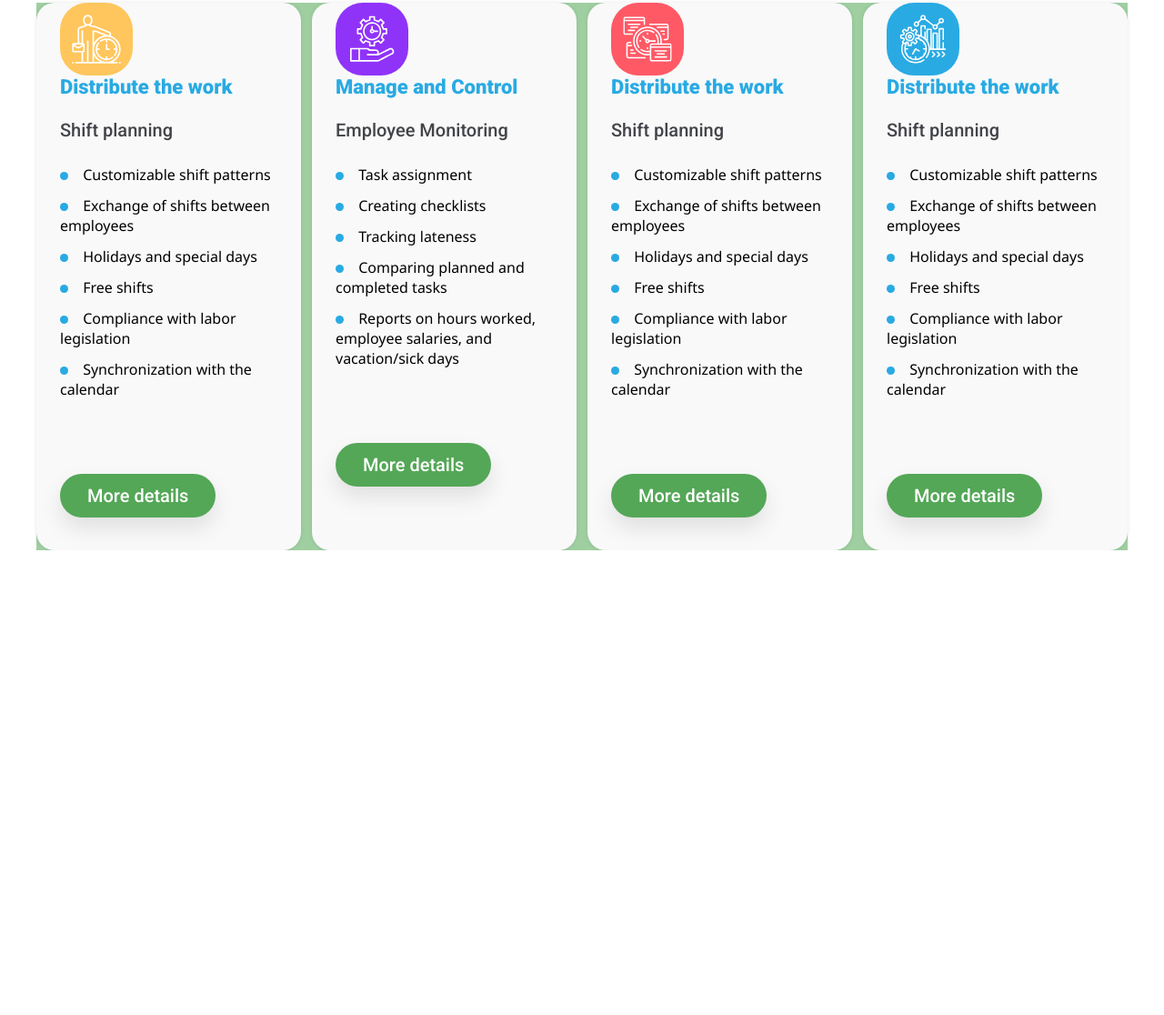
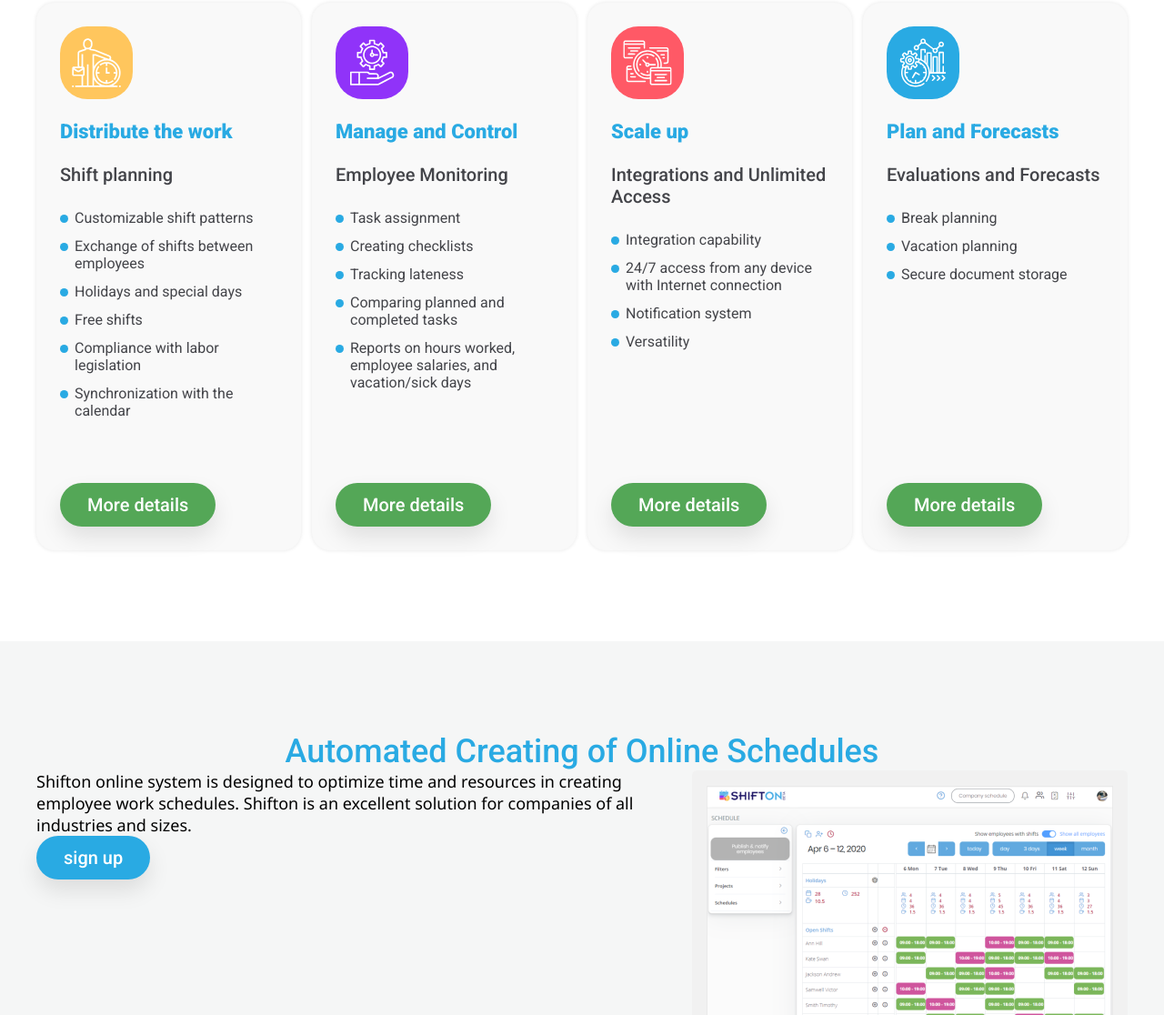
Before and after one commit to Anasteishahm/SHIFTON, a plain HTML site: page index.html in a window 1280 px wide. Shown: the part 985-2101 px from the top of the page at 91% size. Before the commit the page ends 1590 px from the top, so only its background shows below. Drawn offline with Linux system fonts and the light colour scheme.

Commit message:
Creation section

```diff
--- a/index.html
+++ b/index.html
@@ -48,132 +48,117 @@
             <h2 class="opportunities__title">Opportunities Shifton</h2>
             <div class="opportunities__cards">
                 <div class="card">
+                    <div class="card__content">
                         <img src="./images/time-management-1.svg" alt="" class="card__img">
                         <h2 class="card__title">Distribute the work</h2>
-                    <h3 class="card__title2">Shift planning</h3>
+                        <div class="card__title2-centre"><h3 class="card__title2">Shift planning</h3></div>
                         <ul class="card__disc">
                             <li>
-                            <div class="list-disc"></div>
                                 Customizable shift patterns
                             </li>
                             <li>
-                            <div class="list-disc"></div>
                                 Exchange of shifts between employees
                             </li>
                             <li>
-                            <div class="list-disc"></div>
                                 Holidays and special days
                             </li>
                             <li>
-                            <div class="list-disc"></div>
                                 Free shifts
                             </li>
                             <li>
-                            <div class="list-disc"></div>
                                 Compliance with labor legislation
                             </li>
                             <li>
-                            <div class="list-disc"></div>
                                 Synchronization with the calendar
                             </li>
                         </ul>
-                    <button class="btn card-btn">More details</button>
+                    </div>
+                    <button class="btn">More details</button>
                 </div>
 
                 <div class="card">
+                    <div class="card__content">
                         <img src="./images/time-management-2.svg" alt="" class="card__img">
                         <h2 class="card__title">Manage and Control</h2>
-                    <h3 class="card__title2">Employee Monitoring</h3>
+                        <div class="card__title2-centre"><h3 class="card__title2">Employee Monitoring</h3></div>
                         <ul class="card__disc">
                             <li>
-                            <div class="list-disc"></div>
                                 Task assignment
                             </li>
                             <li>
-                            <div class="list-disc"></div>
                                 Creating checklists
                             </li>
                             <li>
-                            <div class="list-disc"></div>
                                 Tracking lateness
                             </li>
                             <li>
-                            <div class="list-disc"></div>
                                 Comparing planned and completed tasks
                             </li>
                             <li>
-                            <div class="list-disc"></div>
                                 Reports on hours worked, employee salaries, and vacation/sick days
                             </li>
                         </ul>
-                    <button class="btn card-btn">More details</button>
+                    </div>
+                    <button class="btn">More details</button>
                 </div>
 
                 <div class="card">
+                    <div class="card__content">
                         <img src="./images/time-management-3.svg" alt="" class="card__img">
-                    <h2 class="card__title">Distribute the work</h2>
-                    <h3 class="card__title2">Shift planning</h3>
+                        <h2 class="card__title card__title-scale">Scale up</h2>
+                        <div class="card__title2-centre"><h3 class="card__title2">Integrations and Unlimited Access</h3></div>
                         <ul class="card__disc">
                             <li>
-                            <div class="list-disc"></div>
-                            Customizable shift patterns
+                                Integration capability
                             </li>
                             <li>
-                            <div class="list-disc"></div>
-                            Exchange of shifts between employees
+                                24/7 access from any device with Internet connection
                             </li>
                             <li>
-                            <div class="list-disc"></div>
-                            Holidays and special days
+                                Notification system
                             </li>
                             <li>
-                            <div class="list-disc"></div>
-                            Free shifts
-                        </li>
-                        <li>
-                            <div class="list-disc"></div>
-                            Compliance with labor legislation
-                        </li>
-                        <li>
-                            <div class="list-disc"></div>
-                            Synchronization with the calendar
+                                Versatility
                             </li>
                         </ul>
-                    <button class="btn card-btn">More details</button>
+                    </div>
+                    <button class="btn">More details</button>
                 </div>
 
                 <div class="card">
+                    <div class="card__content">
                         <img src="./images/time-management-4.svg" alt="" class="card__img">
-                    <h2 class="card__title">Distribute the work</h2>
-                    <h3 class="card__title2">Shift planning</h3>
+                        <h2 class="card__title">Plan and Forecasts</h2>
+                        <div class="card__title2-centre"><h3 class="card__title2">Evaluations and Forecasts</h3></div>
                         <ul class="card__disc">
                             <li>
-                            <div class="list-disc"></div>
-                            Customizable shift patterns
+                                Break planning
                             </li>
                             <li>
-                            <div class="list-disc"></div>
-                            Exchange of shifts between employees
+                                Vacation planning
                             </li>
                             <li>
-                            <div class="list-disc"></div>
-                            Holidays and special days
-                        </li>
-                        <li>
-                            <div class="list-disc"></div>
-                            Free shifts
-                        </li>
-                        <li>
-                            <div class="list-disc"></div>
-                            Compliance with labor legislation
-                        </li>
-                        <li>
-                            <div class="list-disc"></div>
-                            Synchronization with the calendar
+                                Secure document storage
                             </li>
                         </ul>
-                    <button class="btn card-btn">More details</button>
                     </div>
+                    <button class="btn">More details</button>
+                </div>
+            </div>
+        </div>
+    </section>
+
+    <section class="creation">
+        <div class="container">
+            <h2 class="creation__title">Automated Creating of Online Schedules </h2>
+            <div class="creation__container">
+                <div class="creation__bloc">
+                    <p class="creation__description">
+                        Shifton online system is designed to optimize time and resources in creating employee work schedules. Shifton is an excellent solution for companies of all industries and sizes.
+                    </p>
+                    <button class="btn creation__btn">sign up</button>
+                </div>
+                <img src="./images/🖥%20iMac.png" alt="">
             </div>
         </div>
     </section>
--- a/style.css
+++ b/style.css
@@ -20,6 +20,7 @@ p {
 }
 
 .btn {
+    width: max-content;
     padding: 12px 30px;
     border-radius: 26px;
     background-color: #54A757;
@@ -137,6 +138,8 @@ p {
     margin-bottom: 32px;
 }
 
+/*-------SECTION OPPORTUNITIES-------*/
+
 .opportunities {
     padding-top: 100px;
 }
@@ -147,24 +150,21 @@ p {
     font-size: 36px;
     font-weight: 500;
     text-align: center;
-    /*width: 362px;*/
-    /*margin-left: auto;*/
-    /*margin-right: auto;*/
 }
 
 .card {
+    display: flex;
+    flex-direction: column;
     width: 310px;
     height: 602px;
     border-radius: 20px;
     background: #F9F9F9;
     box-shadow: 0 0 4px 0 rgba(0, 0, 0, 0.10);
-    padding-left: 26px;
-    padding-bottom: 21px;
+    padding: 26px;
 }
 
 .card__img {
-    /*margin-left: -25px;*/
-    /*margin-top: 15px;*/
+    margin-bottom: 23px;
 }
 
 .card__title {
@@ -181,18 +181,37 @@ p {
     font-size: 20px;
     font-weight: 500;
     margin-bottom: 26px;
+
+    /*display: flex;*/
+    /*align-items: center;*/
+}
+
+/*.card__title2-centre {*/
+/*    display: flex;*/
+/*    align-items: center;*/
+/*}*/
+
+.card__content {
+    flex-grow: 1;
 }
 
 .card__disc li {
+    position: relative;
+    padding-left: 16px;
     margin-bottom: 12px;
+    font-family: 'Roboto', sans-serif;
+    font-size: 16px;
+    color: #434449;
 }
 
-.list-disc {
-    display: inline-block;
+.card__disc li::before {
+    content: '';
+    position: absolute;
+    left: 0;
+    top: 0.4em;
     width: 9px;
     height: 9px;
     background-color: #29AAE3;
-    margin-right: 12px;
     border-radius: 50%;
 }
 
@@ -201,9 +220,33 @@ p {
     flex-direction: row;
     gap: 12px;
     margin-top: 46px;
-    background-color: #9FCFA1;
+    padding-bottom: 100px;
+    /*background-color: #9FCFA1;*/
 }
 
-.card-btn {
-    margin-top: 70px;
+/*------SECTION CREATION-------*/
+
+.creation {
+    background-color: #F5F6F6;
+    padding-top: 100px;
 }
+
+.creation__container {
+    display: flex;
+    justify-content: space-between;
+}
+
+.creation__title {
+    color: #29AAE3;
+    font-family: 'Roboto', sans-serif;
+    font-size: 36px;
+    font-weight: 500;
+    text-align: center;
+}
+
+.creation__btn {
+    background-color: #29AAE3;
+}
+
+.creation__bloc {
+}
```
Also changed, not shown: images/🖥 iMac.png (added). Lines whose indentation alone changed are shown as unchanged.
